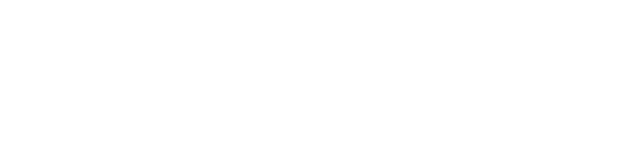
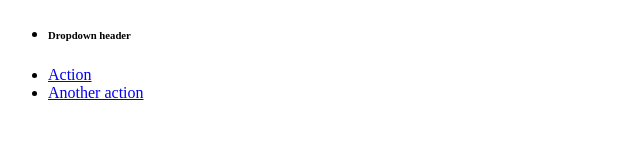
Before and after one commit to martinco444/CorreaBautistaQuitian-LSIII-2024-2, a plain HTML site: page index.html in a window 1280 px wide. Shown: the whole page, without its empty margins (0-640 px from the left). Drawn offline with Linux system fonts and the light colour scheme.

Commit message:
Update index.html

```diff
--- a/index.html
+++ b/index.html
@@ -10,6 +10,14 @@
         <link rel="icon" type="image/png" href="favicon.png">
 
     </head>
+<header>
+    <ul class="dropdown-menu">
+  <li><h6 class="dropdown-header">Dropdown header</h6></li>
+  <li><a class="dropdown-item" href="#">Action</a></li>
+  <li><a class="dropdown-item" href="#">Another action</a></li>
+</ul>
+</header>
+
     <body>
         <script src="" async defer></script>
 
```
